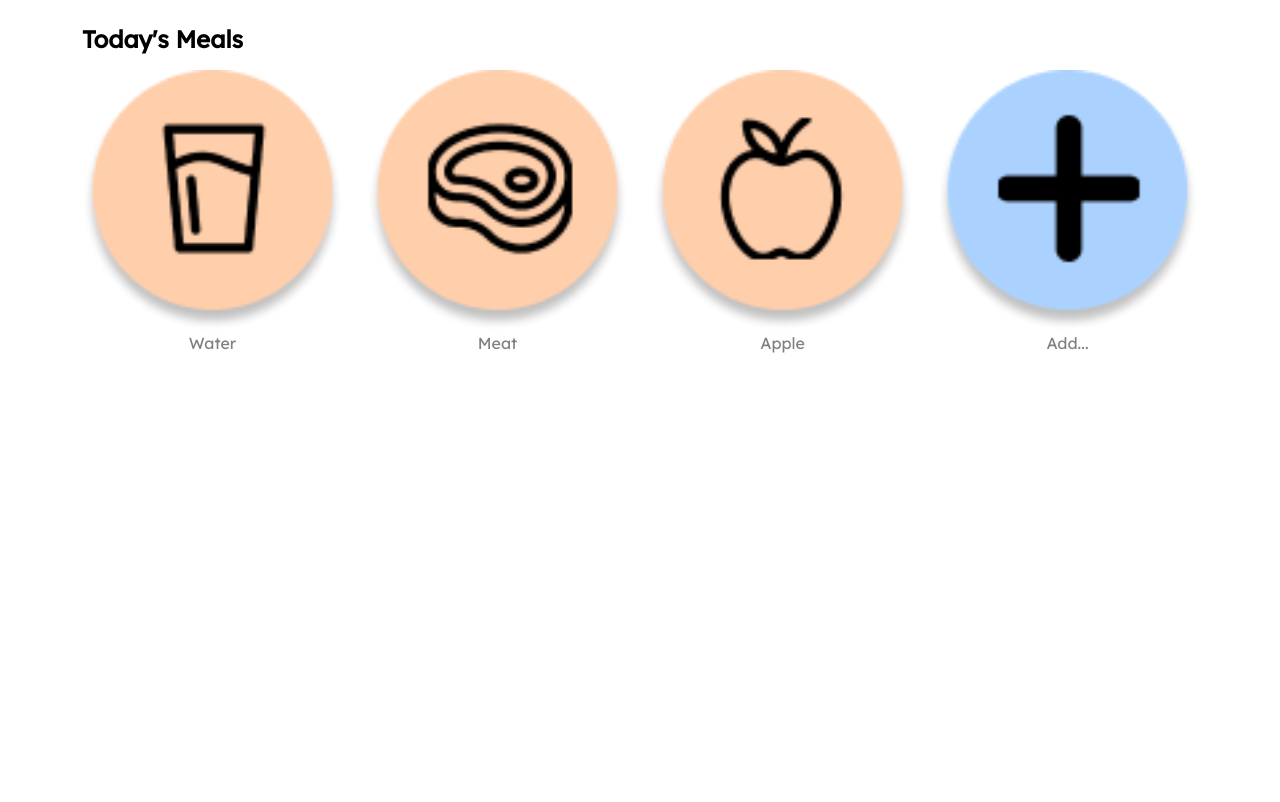
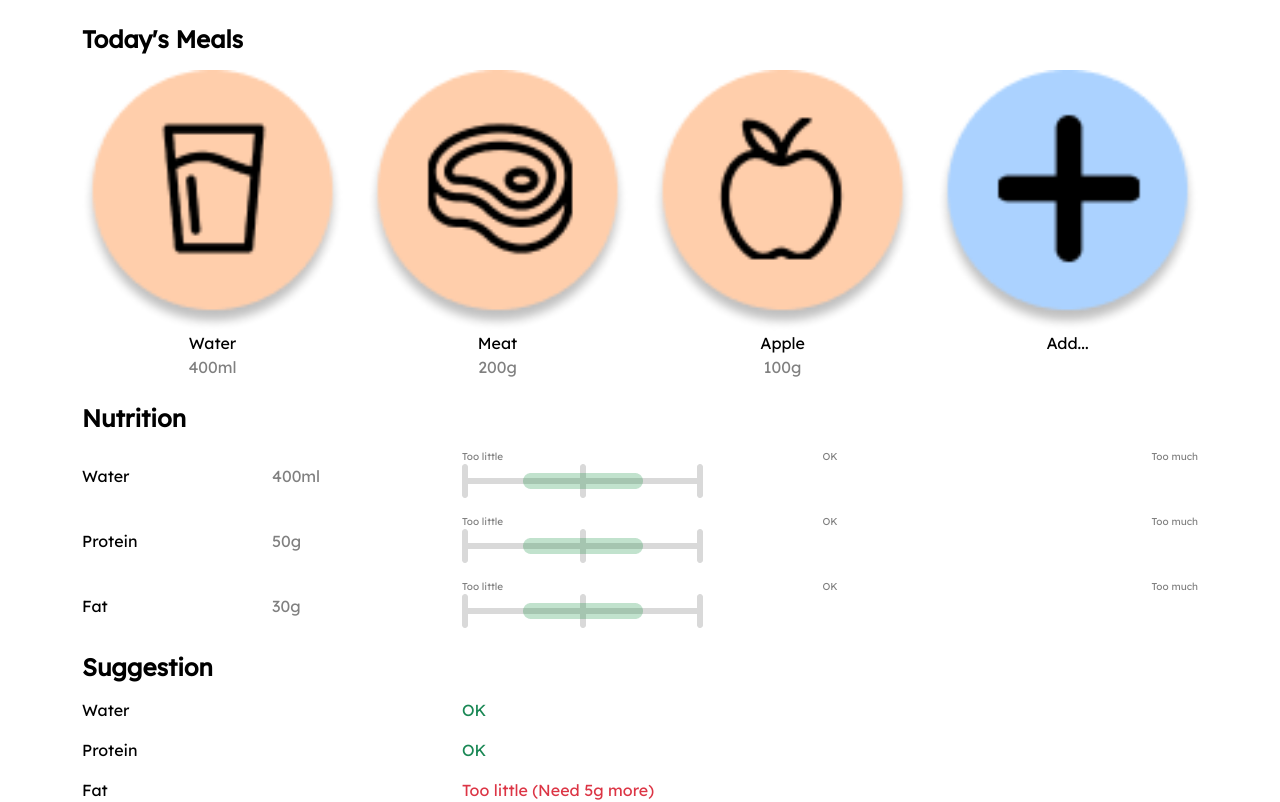
Before and after one commit to kellyye-cal/cs160-paws, a plain HTML site: page public/nutrition/main.html in a window 1280 px wide. Drawn offline with nearby package versions, Linux system fonts and the light colour scheme.

Commit message:
Add nutrition and suggestion section

```diff
--- a/public/css/styles.css
+++ b/public/css/styles.css
@@ -66,13 +66,45 @@
     max-height: 100%;
   }
 
-  .food-text {
+  .food-name {
     font-family: 'Lexend';
     text-align: left;
-    color: #535353;
+    color: black;
     font-size: 16px;
   }
 
+  .food-amount {
+    font-family: 'Lexend';
+    text-align: left;
+    color: gray;
+    font-size: 16px;
+  }
+
+  .nutrition-name {
+    font-family: 'Lexend';
+    text-align: left;
+    color: black;
+    font-size: 16px;
+  }
+
+  .nutrition-amount {
+    font-family: 'Lexend';
+    text-align: left;
+    color: gray;
+    font-size: 16px;
+  }
+
+  .axis-value {
+    font-family: 'Lexend';
+    color: gray;
+    font-size: 10px;
+  }
+
+  .axis {
+    position: relative;
+    max-width: 100%;
+    max-height: 100%;
+  }
 
   @media only screen and (max-width: 620px) {
     /* For mobile phones: */
--- a/public/nutrition/main.html
+++ b/public/nutrition/main.html
@@ -23,32 +23,153 @@
                 <div class="row">
                     <img src="../images/food_item_1.png" class="food-item">
                 </div>
-                <div class="row justify-content-center">
+                <div class="row food-name justify-content-center">
                     Water
+                </div>
+                <div class="row food-amount justify-content-center">
+                    400ml
                 </div>
             </div>
             <div class="col-3 justify-content-center">
                 <div class="row">
                     <img src="../images/food_item_2.png" class="food-item">
                 </div>
-                <div class="row justify-content-center">
+                <div class="row food-name justify-content-center">
                     Meat
+                </div>
+                <div class="row food-amount justify-content-center">
+                    200g
                 </div>
             </div>
             <div class="col-3 justify-content-center">
                 <div class="row">
                     <img src="../images/food_item_3.png" class="food-item">
                 </div>
-                <div class="row justify-content-center">
+                <div class="row food-name justify-content-center">
                     Apple
+                </div>
+                <div class="row food-amount justify-content-center">
+                    100g
                 </div>
             </div>
             <div class="col-3 justify-content-center">
                 <div class="row">
                     <img src="../images/food_item_add.png" class="food-item">
                 </div>
-                <div class="row justify-content-center">
+                <div class="row food-name justify-content-center">
                     Add...
+                </div>
+                <div class="row food-amount justify-content-center">
+
+                </div>
+            </div>
+        </div>
+        <div class="row mt-4 title">
+            <div class="col-12">
+                Nutrition
+            </div>
+        </div>
+        <div class="row mt-3">
+            <div class="col-4"></div>
+            <div class="col-3 axis-value text-start">
+                Too little
+            </div>
+            <div class="col-2 axis-value text-center">
+                OK
+            </div>
+            <div class="col-3 axis-value text-end">
+                Too much
+            </div>
+        </div>
+        <div class="row">
+            <div class="col-2 nutrition-name">
+                Water
+            </div>
+            <div class="col-2 nutrition-amount">
+                400ml
+            </div>
+            <div class="col-8">
+                <img src="../images/axis_new.png" class="axis">
+            </div>
+        </div>
+        <div class="row mt-3">
+            <div class="col-4"></div>
+            <div class="col-3 axis-value text-start">
+                Too little
+            </div>
+            <div class="col-2 axis-value text-center">
+                OK
+            </div>
+            <div class="col-3 axis-value text-end">
+                Too much
+            </div>
+        </div>
+        <div class="row">
+            <div class="col-2 nutrition-name">
+                Protein
+            </div>
+            <div class="col-2 nutrition-amount">
+                50g
+            </div>
+            <div class="col-8">
+                <img src="../images/axis_new.png" class="axis">
+            </div>
+        </div>
+        <div class="row mt-3">
+            <div class="col-4"></div>
+            <div class="col-3 axis-value text-start">
+                Too little
+            </div>
+            <div class="col-2 axis-value text-center">
+                OK
+            </div>
+            <div class="col-3 axis-value text-end">
+                Too much
+            </div>
+        </div>
+        <div class="row">
+            <div class="col-2 nutrition-name">
+                Fat
+            </div>
+            <div class="col-2 nutrition-amount">
+                30g
+            </div>
+            <div class="col-8">
+                <img src="../images/axis_new.png" class="axis">
+            </div>
+        </div>
+        <div class="row mt-4 title">
+            <div class="col-12">
+                Suggestion
+            </div>
+        </div>
+        <div class="row mt-3">
+            <div class="col-4 nutrition-name">
+                Water
+            </div>
+            <div class="col-8">
+                <div class="text-success">
+                    OK
+                </div>
+            </div>
+        </div>
+        <div class="row mt-3">
+            <div class="col-4 nutrition-name">
+                Protein
+            </div>
+            <div class="col-8">
+                <div class="text-success">
+                    OK
+                </div>
+            </div>
+        </div>
+        <div class="row mt-3">
+            <div class="col-4 nutrition-name">
+                Fat
+            </div>
+            <div class="col-8">
+                <div class="text-danger">
+                    Too little (Need 5g more)
                 </div>
             </div>
         </div>
```
Also changed, not shown: public/images/axis.png (added), public/images/axis_new.png (added).
